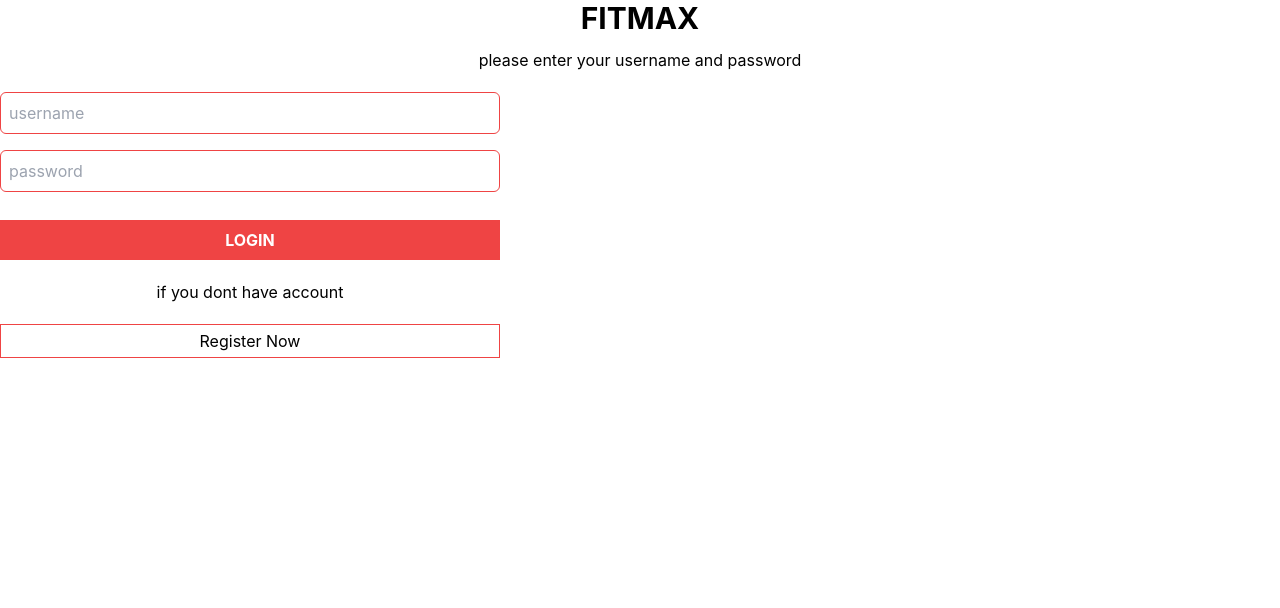
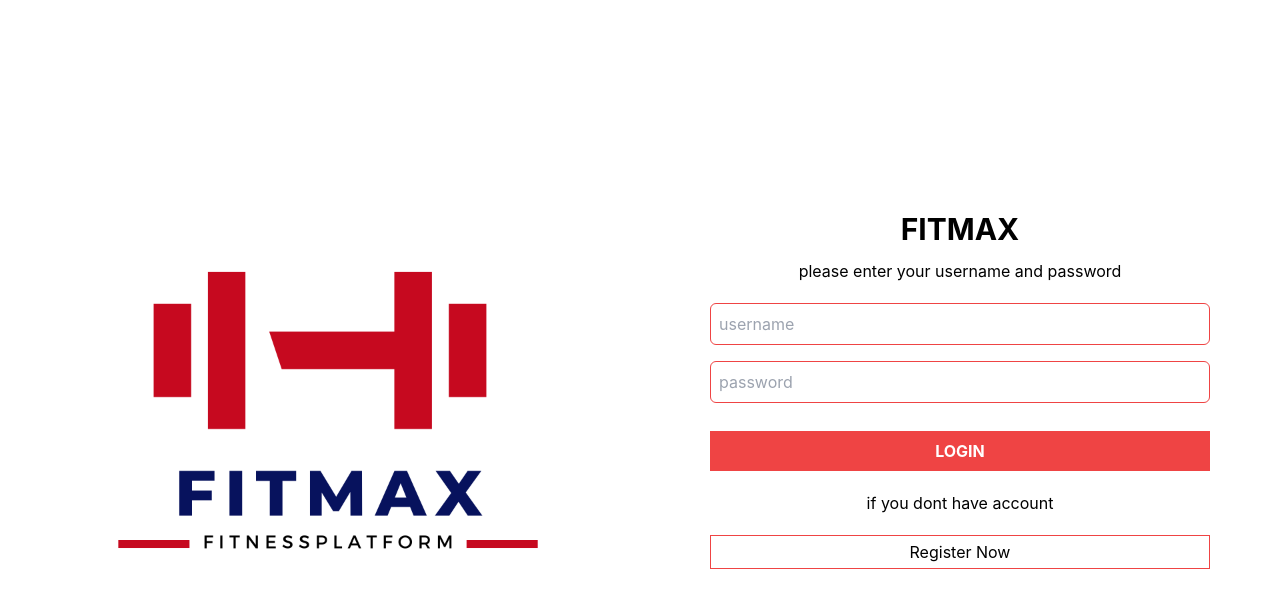
Before and after one commit to AnjanaPrabhath/FitMax---React-Springboot, a React (Create React App) app in the folder frontend/: page / in a window 1280 px wide. Shown: the top 608 px of the page. Built offline with nearby package versions, Linux system fonts and the light colour scheme.

Commit message:
home page paths for login

```diff
--- a/frontend/src/App.js
+++ b/frontend/src/App.js
@@ -1,9 +1,10 @@
-import Login from './components/AJ/Login'
+
+import LoginPage from './components/AJ/LoginPage';
 
 function App() {
   return (
     <div>
-      <Login/>
+      <LoginPage/>
 
     </div>
   );
```
